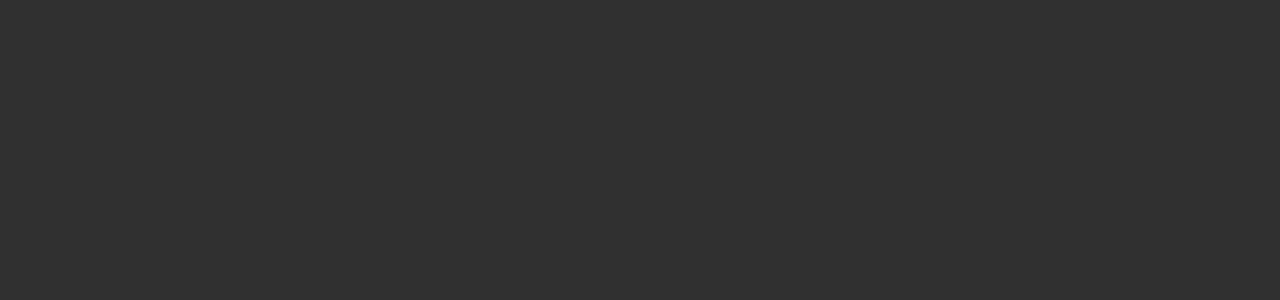
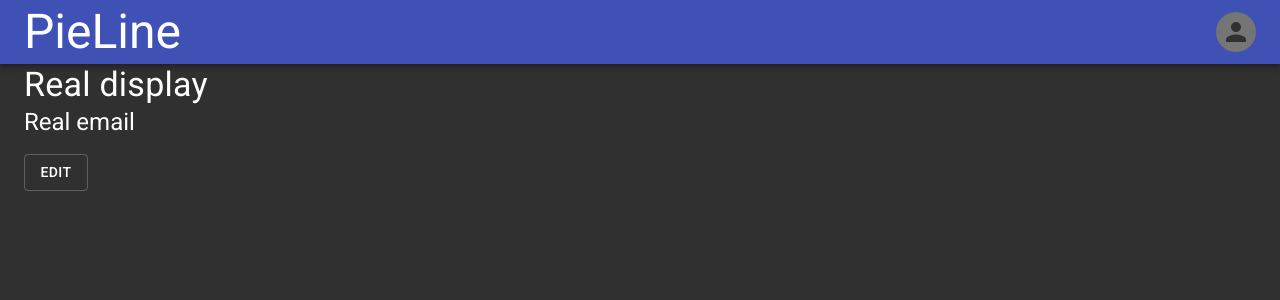
Before and after one commit to kkorolyov/pieline, a React (Create React App) app in the folder pie-web/: page /user in a window 1280 px wide. Shown: the top 300 px of the page. Built offline with nearby package versions, Linux system fonts and the light colour scheme.

Commit message:
#2: Implement router

```diff
--- a/pie-web/src/app/App.tsx
+++ b/pie-web/src/app/App.tsx
@@ -1,9 +1,27 @@
-import CssBaseline from "@material-ui/core/CssBaseline";
 import React from "react";
+import { BrowserRouter as Router, Route, Switch } from "react-router-dom";
 import { Dark } from "../common/components";
+import Nav from "../nav/Nav";
+import Home from "./Home";
+import User from "./User";
 
 function App() {
-  return <Dark />;
+  return (
+    <Router>
+      <Dark>
+        <Nav title="PieLine" />
+
+        <Switch>
+          <Route path="/user">
+            <User />
+          </Route>
+          <Route path="/">
+            <Home />
+          </Route>
+        </Switch>
+      </Dark>
+    </Router>
+  );
 }
 
 export default App;
--- /dev/null
+++ b/pie-web/src/app/Home.tsx
@@ -0,0 +1,9 @@
+import { Container, Typography } from "@material-ui/core";
+import React from "react";
+
+const Home = () => (
+  <Container maxWidth="xl">
+    <Typography variant="h3">Home</Typography>
+  </Container>
+);
+export default Home;
--- /dev/null
+++ b/pie-web/src/app/User.tsx
@@ -0,0 +1,10 @@
+import { Container } from "@material-ui/core";
+import React from "react";
+import Profile from "../user/Profile";
+
+const User = () => (
+  <Container maxWidth="xl">
+    <Profile id="boop" />
+  </Container>
+);
+export default User;
--- a/pie-web/src/common/api/user.ts
+++ b/pie-web/src/common/api/user.ts
@@ -1,3 +1,7 @@
-export const getProfile = undefined;
+export const getProfile = () => ({
+  displayName: "Real display",
+  email: "Real email",
+});
 
-export const saveProfile = undefined;
+export const saveProfile = (state: { displayName: string; email: string }) =>
+  state;
--- a/pie-web/src/common/components/Theme.tsx
+++ b/pie-web/src/common/components/Theme.tsx
@@ -1,4 +1,4 @@
-import { Container, createMuiTheme, CssBaseline } from "@material-ui/core";
+import { createMuiTheme, CssBaseline } from "@material-ui/core";
 import {
   StylesProvider,
   ThemeProvider as MuiThemeProvider,
@@ -20,7 +20,7 @@
     <MuiThemeProvider theme={theme}>
       <ThemeProvider theme={theme}>
         <CssBaseline />
-        <Container maxWidth="lg">{children}</Container>
+        {children}
       </ThemeProvider>
     </MuiThemeProvider>
   </StylesProvider>
--- a/pie-web/src/common/components/Wrapper.tsx
+++ b/pie-web/src/common/components/Wrapper.tsx
@@ -4,6 +4,7 @@
   TextField as MuiTextField,
 } from "@material-ui/core";
 import React, { useState } from "react";
+import { Link as RouterLink } from "react-router-dom";
 import styled from "styled-components";
 
 export const TextField = styled(MuiTextField)`
@@ -60,3 +61,8 @@
     </>
   );
 };
+
+export const Link = styled(RouterLink)`
+  color: inherit;
+  text-decoration: inherit;
+`;
--- a/pie-web/src/nav/Nav.tsx
+++ b/pie-web/src/nav/Nav.tsx
@@ -7,10 +7,15 @@
 } from "@material-ui/core";
 import React from "react";
 import styled from "styled-components";
-import { Menu } from "../common/components";
+import { Link, Menu } from "../common/components";
 
 const ProfileIcon = styled(Avatar)`
   cursor: pointer;
+`;
+
+const StyledToolbar = styled(Toolbar)`
+  display: flex;
+  justify-content: space-between;
 `;
 
 type NavProps = {
@@ -21,13 +26,17 @@
 };
 const Nav = ({ title }: NavProps) => {
   return (
-    <AppBar>
-      <Toolbar>
-        <Typography variant="h3">{title}</Typography>
+    <AppBar position="sticky">
+      <StyledToolbar>
+        <Link to="/">
+          <Typography variant="h3">{title}</Typography>
+        </Link>
         <Menu anchor={<ProfileIcon />}>
-          <MenuItem>Profile</MenuItem>
+          <MenuItem component={Link} to="user">
+            Profile
+          </MenuItem>
         </Menu>
-      </Toolbar>
+      </StyledToolbar>
     </AppBar>
   );
 };
--- a/pie-web/src/project/Project.module.scss
+++ /dev/null
@@ -1,3 +0,0 @@
-.title {
-	color: blueviolet;
-}
```
Also changed, not shown: pie-web/package.json (+4 -3 lines), pie-web/src/project/Project.tsx (deleted, +0 -16 lines), 1 other file (tests, documents, lock files or other folders).
